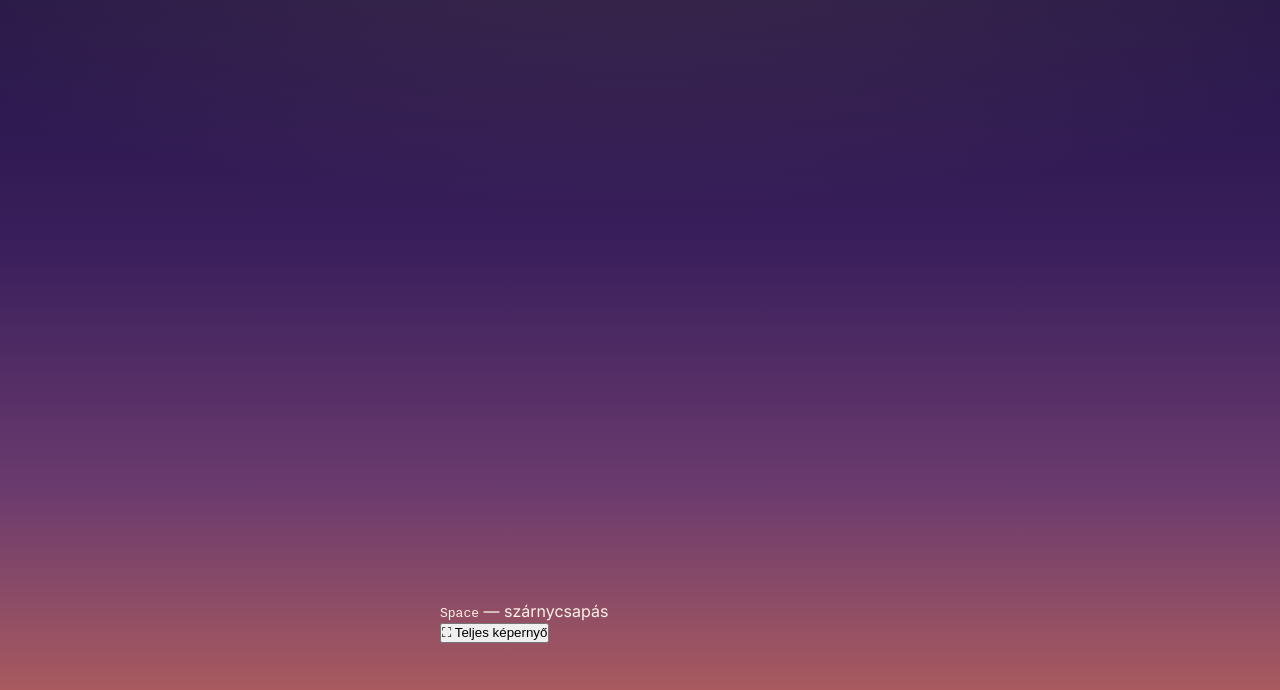
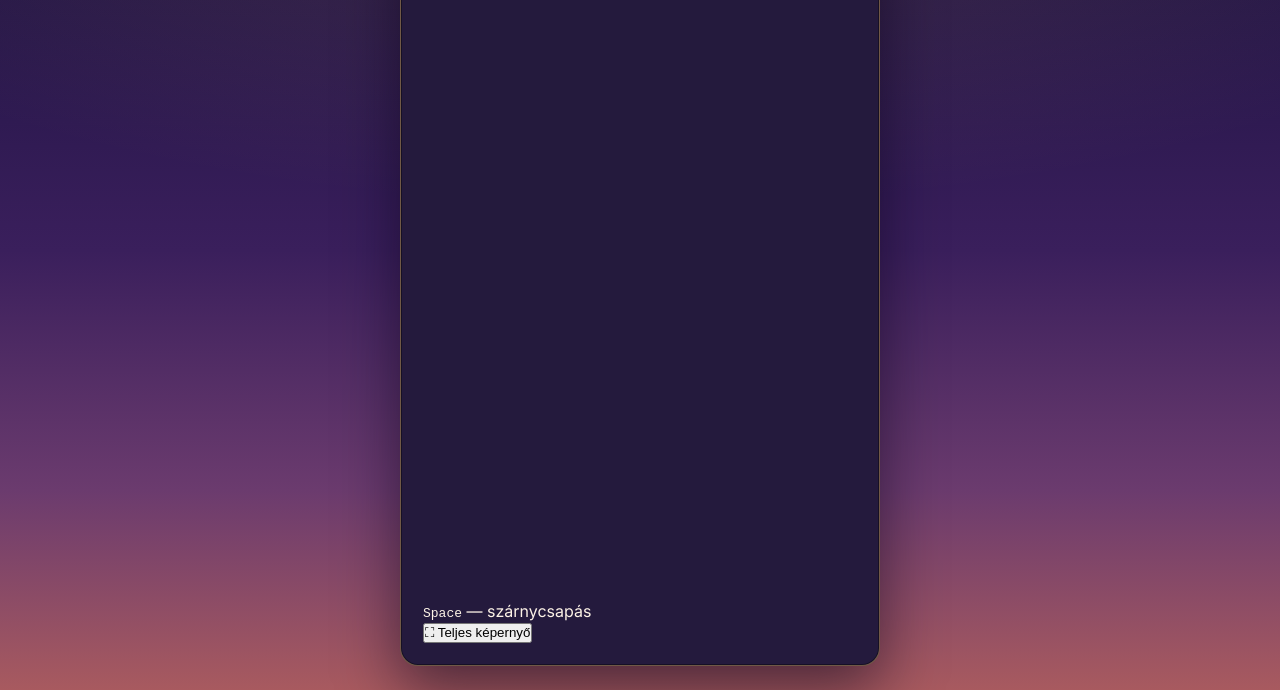
Before and after one commit to nadrabalazs/bird_game_projekt, a plain HTML site: page index.html in a window 1280 px wide. Shown: the part 110-800 px from the top of the page. Drawn offline with Linux system fonts and the light colour scheme.

Commit message:
.cabinet added

```diff
--- a/style.css
+++ b/style.css
@@ -22,3 +22,13 @@ body {
   color: var(--cream);
   padding: 24px 16px;
 }
+.cabinet {
+  background: var(--panel);
+  border: 1px solid rgba(255,207,86,0.35);
+  border-radius: 18px;
+  padding: 22px;
+  box-shadow:
+    0 0 0 1px rgba(0,0,0,0.4) inset,
+    0 24px 60px rgba(10,4,25,0.55);
+  width: min(92vw, 480px);
+}
```
